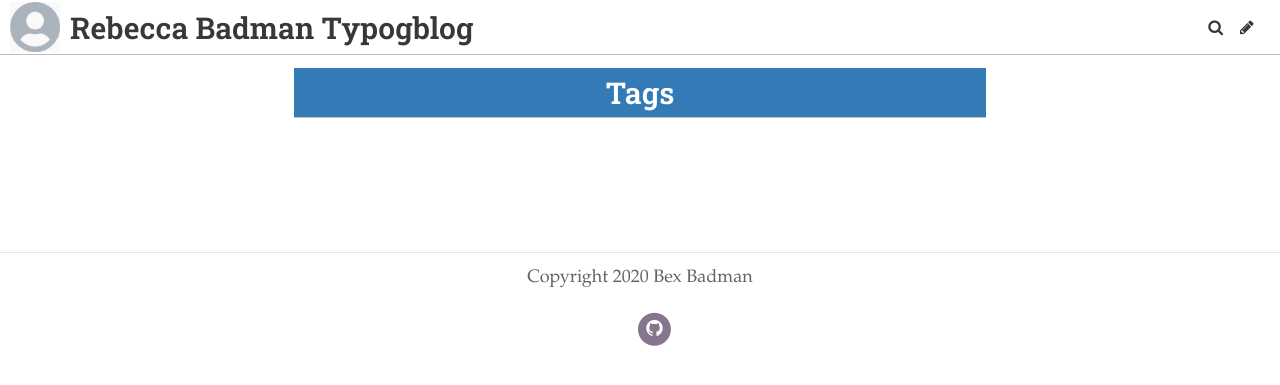
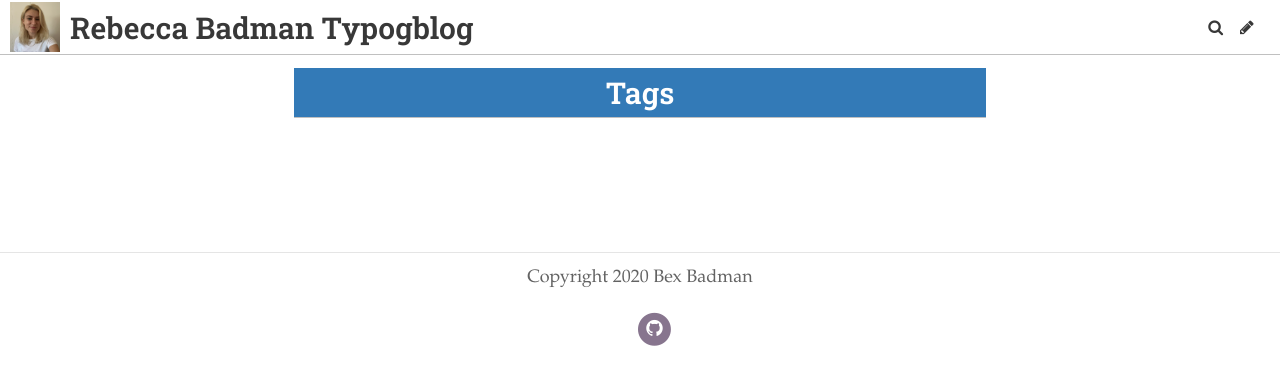
Before and after one commit to rebeccabadman1999/Bex-Badman-Blog, a Jekyll site: the page built from pages/tags.md, in a window 1280 px wide. Shown: the top 385 px of the page. Built offline with Jekyll 4.4.1, drawn with Linux system fonts in a browser that asks for light colours; some web fonts are replaced.

Commit message:
Update Settings “general”

```diff
--- a/_data/settings.yml
+++ b/_data/settings.yml
@@ -4,7 +4,7 @@ header_text: The Typog-Blog
 footer_text: Copyright 2020 Bex Badman
 header_feature_image: ../uploads/d9515bbe-b44d-46f8-9d13-f12d6ed6ed4c.jpeg
 bannerheight: 20vmax
-logo: /uploads/logo.jpg
+logo: ../uploads/a0cfbc51-da56-42a7-91e3-c7e57d76e425_1_201_a.jpeg
 favicon: /uploads/favicon.ico
 gridlayout: false
 fixednavbar: false
```
Also changed, not shown: uploads/a0cfbc51-da56-42a7-91e3-c7e57d76e425_1_201_a.jpeg (added), 1 other file.
